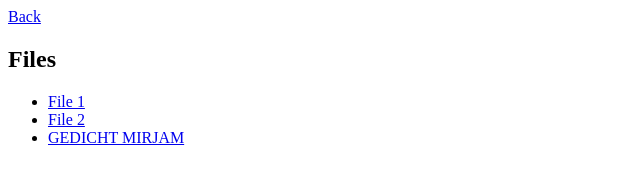
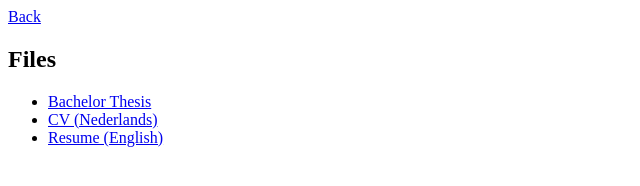
Before and after one commit to kaibruijn/kaibruijn.github.io, a plain HTML site: page files/index.html in a window 1280 px wide. Shown: the whole page, without its empty margins (0-640 px from the left). Drawn offline with Linux system fonts and the light colour scheme.

Commit message:
cv and resume and bachelor thesis

```diff
--- a/files/index.html
+++ b/files/index.html
@@ -10,9 +10,9 @@ Kai Bruijn - Files
 <section>
 <h1>Files</h1>
 <ul>
-    <li><a href="file1.pdf" target="_blank">File 1</a></li>
-    <li><a href="file2.pdf" target="_blank">File 2</a></li>
-    <li><a href="Gedicht Mirjam.pdf" target="_blank">GEDICHT MIRJAM</a></li>
+    <li><a href="Kai_Bruijn_Bachelor_Thesis.pdf" target="_blank">Bachelor Thesis</a></li>
+    <li><a href="Kai_Bruijn_CV.pdf" target="_blank">CV (Nederlands)</a></li>
+    <li><a href="Kai_Bruijn_Resume.pdf" target="_blank">Resume (English)</a></li>
 </ul>
 </section>
 </body>
```
Also changed, not shown: index.html (+1 -1 lines), 3 other files.
